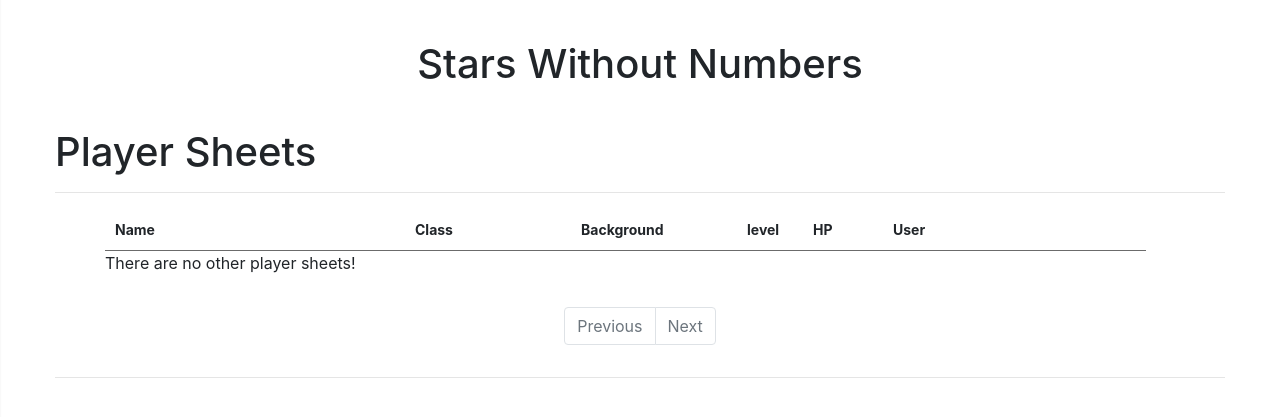
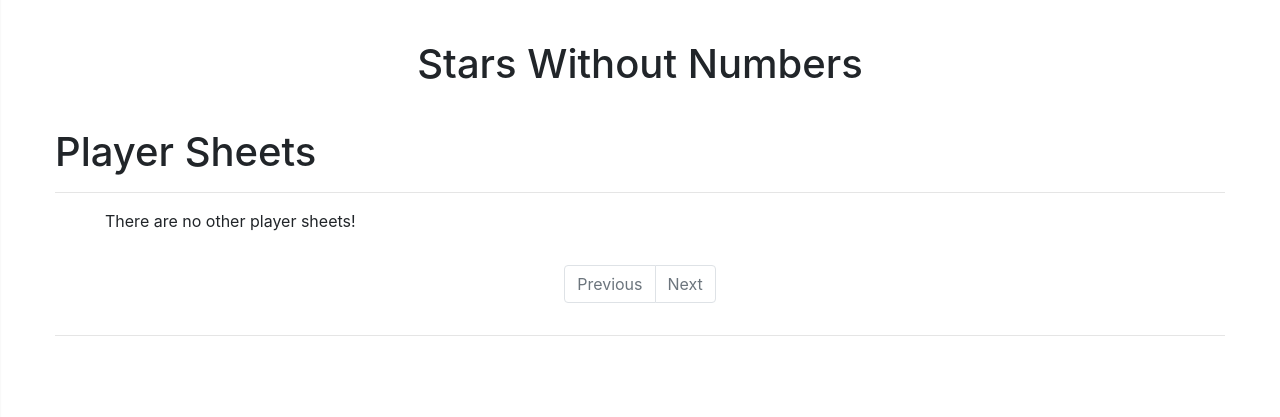
Before and after one commit to ryanmcfarland/flask-insertleft, a Flask app: page /swn/home in a window 1280 px wide. Shown: the part 59-476 px from the top of the page. Run offline with Flask 2, Linux system fonts and the light colour scheme; data comes from the database, SQL or seed files in the repository; data that the repository does not hold is empty; some libraries are stand-ins or nearby versions.

Commit message:
changed css layout for sheets

```diff
--- a/app/static/css/rpgsheet.css
+++ b/app/static/css/rpgsheet.css
@@ -15,56 +28,18 @@
     margin-top: 1rem;
 }
 
-.sheet-block .header {
-    font-size: 14px;
-    font-weight: 700;
-    padding: 10px 0;
-    padding-left: 10px;
-    width: 1041px;
-    border-bottom: 1px solid #6b6b6b;
-}
-
 .sheet {
-    padding-bottom: 4px;
-    border-bottom: 1px solid #6b6b6b;
-}
-
-.sheet-block .header  .stat{
-    float:left;
-    font-weight: 700;
-}
-
-.header .name {
-    width:300px;
-}
-
-.header .class {
-    width:166px;
-}
-
-.header .background {
-    width:166px;
-}
-
-.header .level {
-    width:31px;
-    margin-right:35px;
-}
-
-.header .hp {
-    width:20px;
-    margin-right:60px;
-}
-
-.header .User {
-    width:20px;
-    margin-right:35px;
+    padding-bottom: 5px;
 }
 
 .block {
-    height:46px;
+    min-height:46px;
     padding-bottom: 4px;
     padding-top: 4px;
+    overflow:hidden;
+    align-items: center;
+    display: flex;
+  justify-content: center;
 }
 
 .wrap {
--- a/app/static/js/rpghome.js
+++ b/app/static/js/rpghome.js
@@ -17,7 +17,7 @@ $.getJSON('/'+home+'/sheets', function(data) {
 */
 
 function createButtonGroup (name, id) {
-    var btnG = '<div class="sheet-stat button"><a class="btn btn-secondary btn-block" href="/'+home+'/edit/'+id+'" role="button">Edit</a></div>';
+    var btnG = '<div class="sheet-stat button"><a class="btn btn-primary btn-block" href="/'+home+'/edit/'+id+'" role="button">Edit</a></div>';
     return btnG+= '<div class="sheet-stat button last"><button class="btn btn-danger btn-block" name="delete" onclick="deleteSheet(\''+name+'\',\''+id+'\')">Delete</button></div>';
 }
 
@@ -29,9 +29,12 @@ function formatName(name){
 };
 
 function addSheetHitPoints(ch,mh){
-    var hstr = '<div class="sheet-stat hp">';
-    hstr += '<span class="green">'+ch+'</span>';
-    hstr += ' / ';
+    var perc = ch / mh;
+    var clr = "green";
+    if ( perc < 0.2 ) { clr = "red"} else if ( perc < 1.0 ) { clr = "yellow" } else { };
+    var hstr = '<div class="sheet-stat hp"><div class="small-header">HP</div>';
+    hstr += '<span class="'+clr+'">'+ch+'</span>';
+    hstr += '<span style="font-weight:100;"> / </span>';
     hstr += '<span class="green">'+mh+'</span>';
     return hstr += '</div>'
 }
@@ -40,10 +43,10 @@ function appendUserRow (data){
     $('#no-user-sheets').remove();
     var rowString = '<div id=row_'+data['id']+' class="sheet"><div class="block">';
     rowString += '<div class="wrap sheet-stats"><a class="sheet-show" href="/'+home+'/sheet/'+data['id']+'"><div class="wrap justify-content-left">';
-    rowString += '<div class="sheet-stat name">'+formatName(data['name'])+'</div>';
-    rowString += '<div class="sheet-stat class">'+data['character_class']+'</div>';
-    rowString += '<div class="sheet-stat background">'+data['background']+'</div>';
-    rowString += '<div class="sheet-stat level">'+data['level']+'</div>';
+    rowString += '<div class="sheet-stat name"><div class="small-header">Name</div>'+formatName(data['name'])+'</div>';
+    rowString += '<div class="sheet-stat class"><div class="small-header">Class</div>'+data['character_class']+'</div>';
+    rowString += '<div class="sheet-stat background"><div class="small-header">Background</div>'+data['background']+'</div>';
+    rowString += '<div class="sheet-stat level"><div class="small-header">Level</div>'+data['level']+'</div>';
     rowString += addSheetHitPoints(data['current_hp'],data['max_hp']);
     rowString += '</div></a></div>';
     rowString += createButtonGroup(data['name'], data['id']);
@@ -55,12 +58,12 @@ function appendPlayerRow (data){
     $('#no-player-sheets').remove();
     var rowString = '<div id=row_'+data['id']+' class="sheet"><div class="block">';
     rowString += '<div class="wrap sheet-stats"><a class="sheet-show" href="/'+home+'/sheet/'+data['id']+'"><div class="wrap justify-content-left">';
-    rowString += '<div class="sheet-stat name">'+formatName(data['name'])+'</div>';
-    rowString += '<div class="sheet-stat class">'+data['character_class']+'</div>';
-    rowString += '<div class="sheet-stat background">'+data['background']+'</div>';
-    rowString += '<div class="sheet-stat level">'+data['level']+'</div>';
+    rowString += '<div class="sheet-stat name"><div class="small-header">Name</div>'+formatName(data['name'])+'</div>';
+    rowString += '<div class="sheet-stat class"><div class="small-header">Class</div>'+data['character_class']+'</div>';
+    rowString += '<div class="sheet-stat background"><div class="small-header">Background</div>'+data['background']+'</div>';
+    rowString += '<div class="sheet-stat level"><div class="small-header">Level</div>'+data['level']+'</div>';
     rowString += addSheetHitPoints(data['current_hp'],data['max_hp']);
-    rowString += '<div class="sheet-stat user">'+data['user'][0]['username']+'</div>'
+    rowString += '<div class="sheet-stat user"><div class="small-header">User</div>'+data['user'][0]['username']+'</div>'
     rowString += '</div></a></div>';
     rowString += '</div></div>';
     $('.player-sheets').append(rowString);
@@ -100,6 +103,7 @@ function queryUserSheets () {
         url: '/'+home+'/usersheets',
         dataType: 'json',
         success: function(data) {
+            console.log(data);
             if (data['sheets'].length == 0){
                 $('.user-sheets').append('<div id="no-user-sheets" class="justify-content-center"><p>You have no characters saved!</p></div>')
             } else {
@@ -140,7 +144,6 @@ function queryPlayerSheetsIter (page) {
             $('.player-sheets').remove();
             $('#nav-player-paginate').remove();
             $('#player-block').append('<div class="player-sheets"></div>');
-            console.log(data);
             if (data['sheets'].length == 0){
                 $('.player-sheets').append('<div id="no-player-sheets" class="justify-content-center"><p>There are no other player sheets!</p></div>')
             } else {
--- a/app/templates/rpg/home.html
+++ b/app/templates/rpg/home.html
@@ -27,15 +27,6 @@
     <h1>Your Sheets</h1>
     <hr>
     <div id="user-block" class="row sheet-block">
-        <header class="header">
-            <div class="stat name">Name</div>
-            <div class="stat class">Class</div>
-            <div class="stat background">Background</div>
-            <div class="stat level">level</div>
-            <div class="stat hp">HP</div>
-            <div class="stat edit"></div>
-            <div class="stat delete"></div>
-        </header>
         <div class="user-sheets">
         </div>
     </div>
@@ -44,14 +35,6 @@
     <h1>Player Sheets</h1>
     <hr>
     <div id="player-block" class="row sheet-block">
-        <header class="header">
-            <div class="stat name">Name</div>
-            <div class="stat class">Class</div>
-            <div class="stat background">Background</div>
-            <div class="stat level">level</div>
-            <div class="stat hp">HP</div>
-            <div class="stat author">User</div>
-        </header>
         <div class="player-sheets">
         </div>
     </div>
```
Also changed, not shown: other parts of app/static/css/rpgsheet.css (+22 -6 lines).
